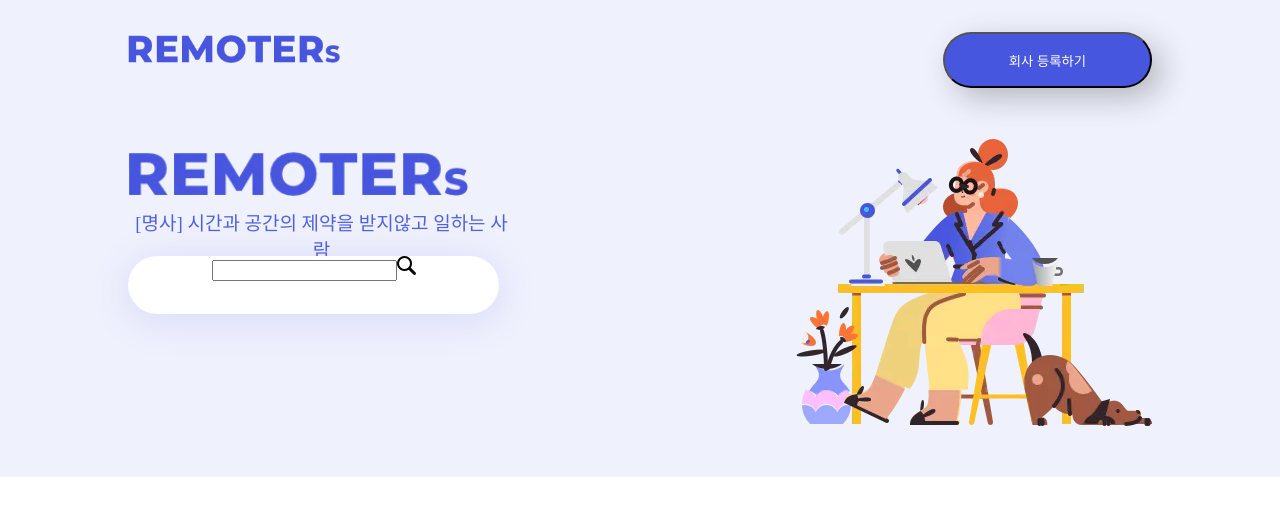
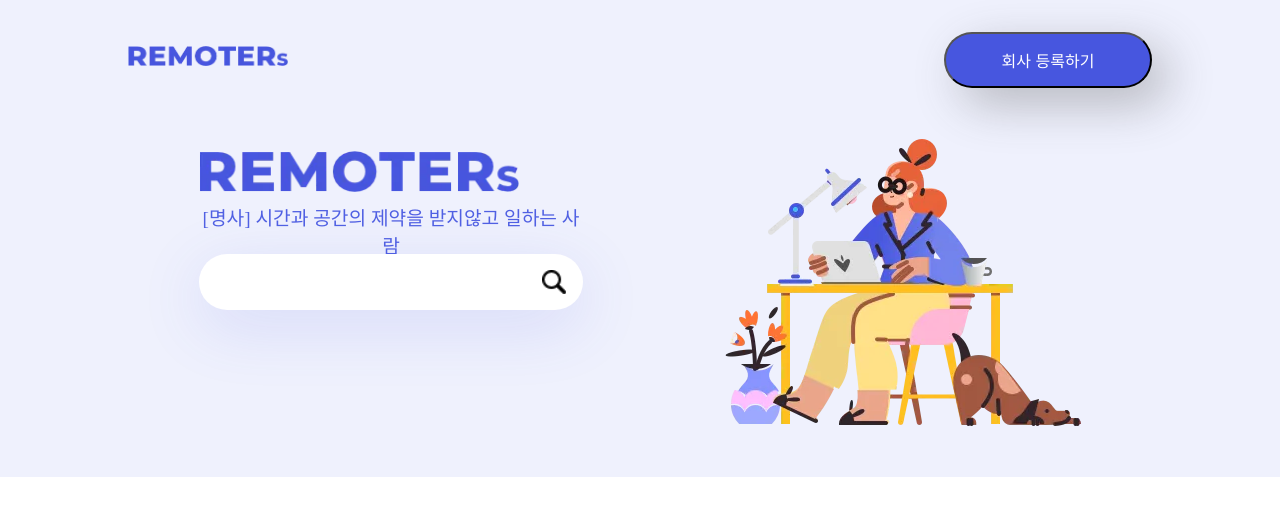
Before and after one commit to 201411108/Remoters, a React (Create React App) app: page / in a window 1280 px wide. Shown: the top 516 px of the page. Built offline with nearby package versions, Linux system fonts and the light colour scheme.

Commit message:
해결: 이슈1, 이슈2 해결
디자인 수정 및 리팩토링

* style.ts
- styled 태그를 하나의 별도 파일로 관리
- 일부 모호한 이름을 수정

* Header.tsx
- 변경된 styled 태그 반영

```diff
--- a/src/components/Header.tsx
+++ b/src/components/Header.tsx
@@ -2,118 +2,46 @@
 /* eslint-disable jsx-a11y/click-events-have-key-events */
 import React from 'react'
 import { Link } from 'react-router-dom'
-import styled from 'styled-components'
+import { RowContainer, AroundRowContainer, StyledTopLogo, StyledButton,
+         ColumnContainer, StyledLogo, StyledSpan, StyledSearchBar, StyledSearchInput, StyledSearchImg } from './style'
 
-const HeaderContainer = styled.div `
-    display: flex;
-    flex-direction: row;
-    justify-content: space-between;
-    padding-bottom: 5%
-`
-
-const StyledTopLogo = styled.img `
-    width: 212px;
-    height: 34px;
-    object-fit: contain;
-    font-family: Montserrat;
-    font-size: 28px;
-    font-weight: 800;
-    font-stretch: normal;
-    font-style: normal;
-    line-height: normal;
-    letter-spacing: 0.47px;
-`
-
-const StyledLogo = styled.img `
-    width: 340px;
-    height: 69px;
-    object-fit: contain;
-    font-family: Montserrat;
-    font-size: 57px;
-    font-weight: 800;
-    font-stretch: normal;
-    font-style: normal;
-    line-height: normal;
-    letter-spacing: 0.96px;
-`
-
-const StyledButton = styled.button `
-    width: 209px;
-    height: 56px;
-    color: white;
-    border-radius: 28px;
-    box-shadow: 10px 10px 30px 0 rgba(67, 67, 67, 0.33);
-    background-color: #4756df;
-`
-
-const MainLogoContainer = styled.div `
-    display: flex;
-    flex-direction: column;
-`
-
-const StyledSpan = styled.span `
-    padding-bottom: 5%;
-    width: 387px;
-    height: 28px;
-    font-family: NotoSansCJKkr;
-    font-size: 19px;
-    font-weight: 300;
-    font-stretch: normal;
-    font-style: normal;
-    line-height: normal;
-    letter-spacing: -0.03px;
-    color: #5161e3;
-`
-
-const StyledSearchBar = styled.span `
-    display: table-cell;
-    width: 371px;
-    height: 58px;
-    border-radius: 38.5px;
-    box-shadow: 0 6px 39px 0 rgba(71, 86, 223, 0.15);
-    background-color: #ffffff;
-`
-
-function onClick() {
-    alert('검색버튼 눌림')
-}
 
 function Header() {
     return (
         <>
-            <HeaderContainer>
+            <RowContainer>
                 <StyledTopLogo src='/assets/remoters.webp'
-                            srcSet='/assets/remoters@2x.webp 2x,
+                               srcSet='/assets/remoters@2x.webp 2x,
                                     /assets/remoters@3x.webp 3x'
-                            alt='logo' />
+                               alt='logo' />
                 <Link to='/company'>
                     <StyledButton>
                         회사 등록하기
                     </StyledButton>
                 </Link>
-            </HeaderContainer>
-            <HeaderContainer>
-                <MainLogoContainer>
+            </RowContainer>
+            <AroundRowContainer>
+                <ColumnContainer>
                     <StyledLogo src='/assets/remoters.webp'
                                 srcSet='/assets/remoters@2x.webp 2x,
                                         /assets/remoters@3x.webp 3x'
                                 alt='logo' />
                     <StyledSpan>[명사] 시간과 공간의 제약을 받지않고 일하는 사람</StyledSpan>
                     <StyledSearchBar>
-                        <input type='text' />
-                        <img src="/assets/group-9.webp"
+                        <StyledSearchInput type='text' />
+                        <StyledSearchImg src="/assets/group-9.webp"
                             srcSet="/assets/group-9@2x.webp 2x,
                                     /assets/group-9@3x.webp 3x"
                             alt="Group-9"
-                            onClick={onClick}/>
+                            onClick={() => alert('검색 버튼 눌림')}/>
                     </StyledSearchBar>
-                </MainLogoContainer>
+                </ColumnContainer>
                 <img src="/assets/wfh-1.webp"
                      srcSet="/assets/wfh-1@2x.webp 2x,
                             /assets/wfh-1@3x.webp 3x"
                      alt="wfh"/>
 
-            </HeaderContainer>
+            </AroundRowContainer>
         </>
     )
 }
--- /dev/null
+++ b/src/components/style.ts
@@ -0,0 +1,74 @@
+import styled from 'styled-components'
+
+// 대략 1rem -> 20px
+
+export const RowContainer = styled.div `
+    display: flex;
+    flex-direction: row;
+    justify-content: space-between;
+    padding-bottom: 5%
+`
+
+export const AroundRowContainer = styled(RowContainer) `
+    justify-content: space-around;
+`
+
+export const StyledTopLogo = styled.img `
+    width: 10rem;
+    height: 3rem;
+    object-fit: contain;
+`
+
+export const StyledLogo = styled.img `
+    width: 20rem;
+    height: 4rem;
+    object-fit: contain;
+`
+
+export const StyledButton = styled.button `
+    width: 13rem;
+    height: 3.5rem;
+    color: white;
+    border-radius: 2rem;
+    box-shadow: 1rem 1rem 3rem 0 rgba(67, 67, 67, 0.33);
+    font-size: 1rem;
+    background-color: #4756df;
+`
+
+export const ColumnContainer = styled.div `
+    display: flex;
+    flex-direction: column;
+`
+
+export const StyledSpan = styled.span `
+    padding-bottom: 5%;
+    width: 24rem;
+    height: 2rem;
+    font-family: NotoSansCJKkr;
+    font-size: 1.2rem;
+    font-weight: 300;
+    color: #5161e3;
+`
+
+export const StyledSearchBar = styled.span `
+    display: flex;
+    justify-content: space-around;
+    align-items: center;
+    width: 24rem;
+    height: 3.5rem;
+    border-radius: 4rem;
+    box-shadow: 0 1rem 4rem 0 rgba(71, 86, 223, 0.15);
+    background-color: #ffffff;
+`
+
+export const StyledSearchInput = styled.input `
+    width: 18rem;
+    height: 2.5rem;
+    font-size: 1rem;
+    border: 0
+`
+
+export const StyledSearchImg = styled.img `
+    width: 1.5rem;
+    height: 1.5rem;
+`
```
